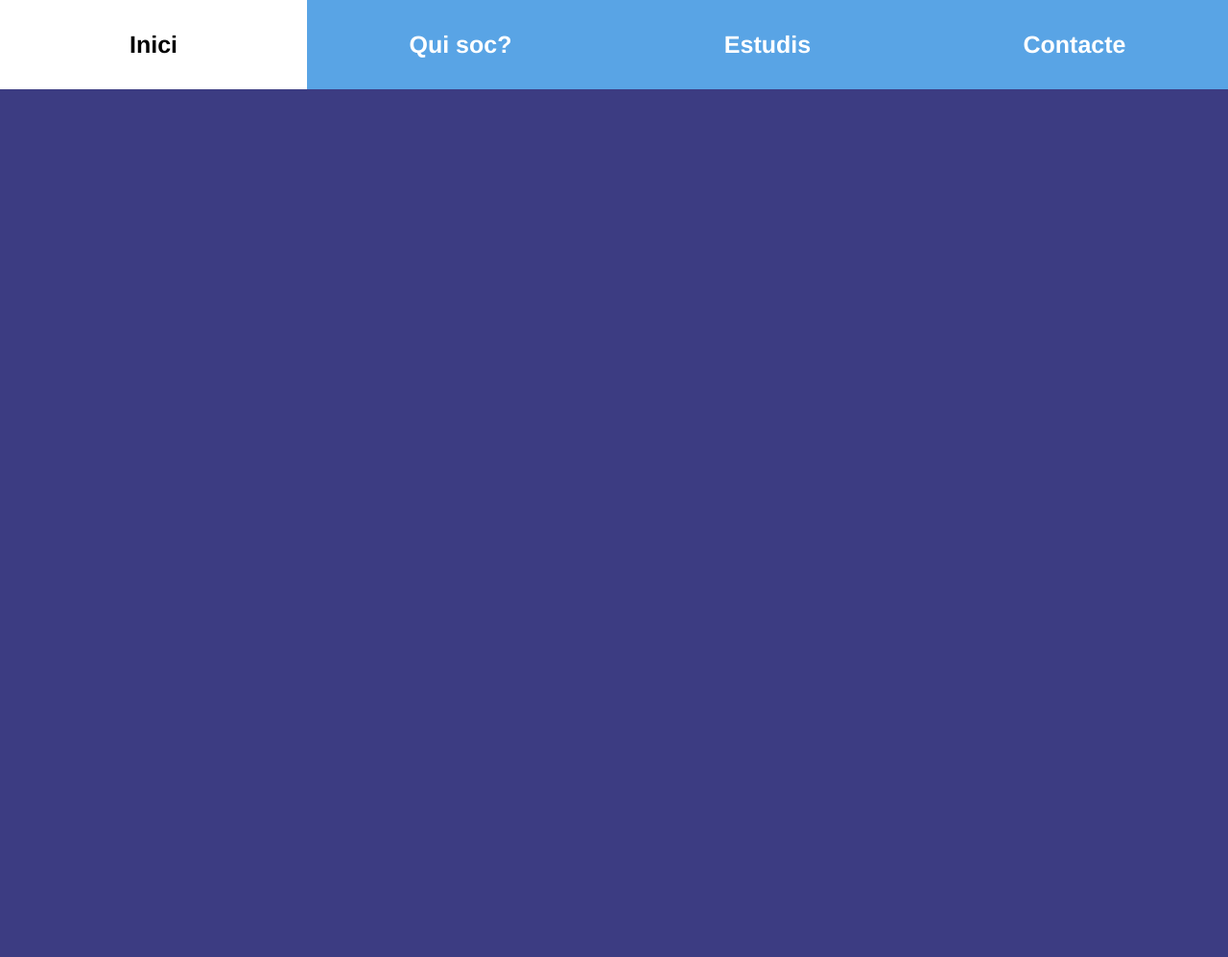
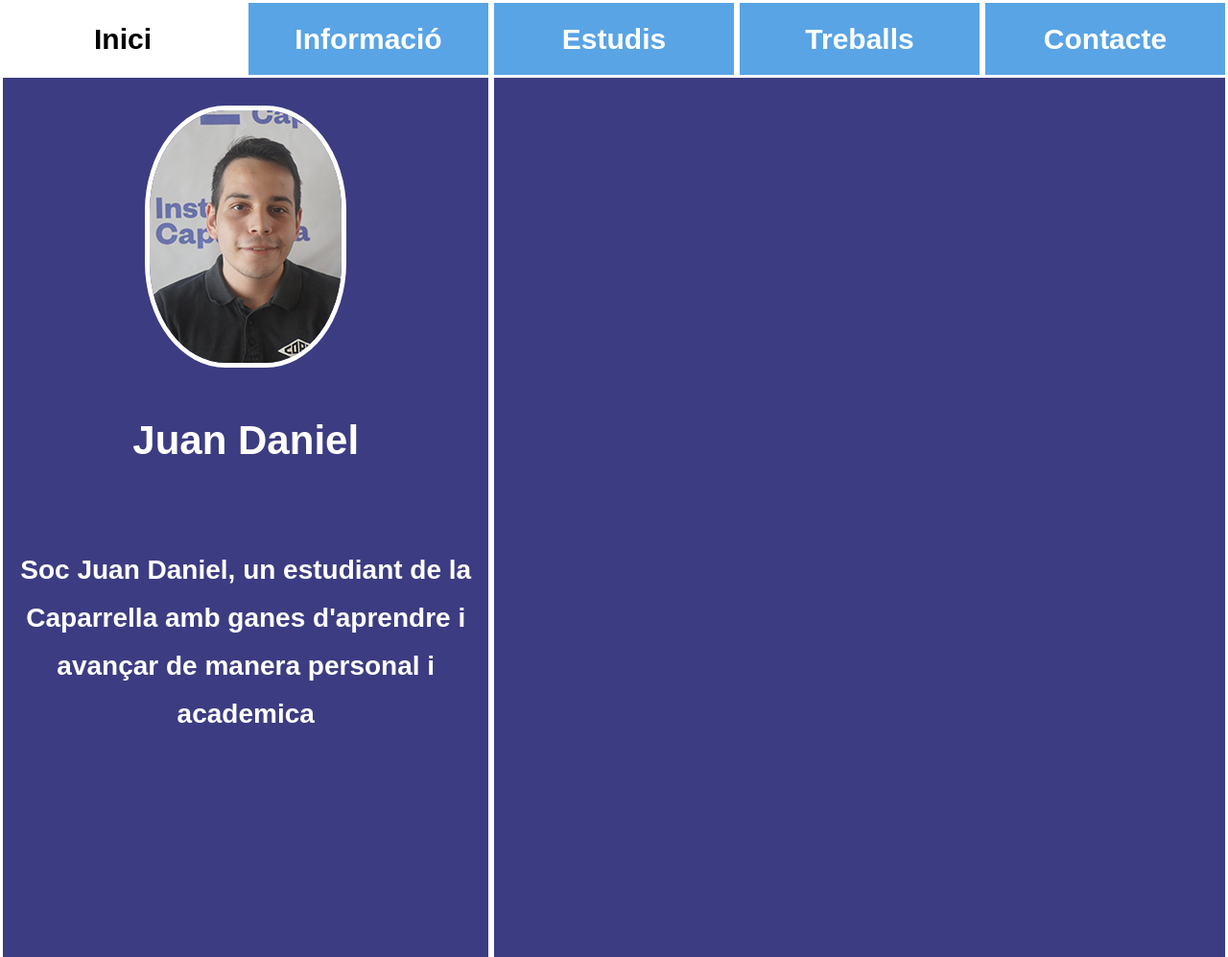
Before and after one commit to JDanielCaparrella/Test-html-Juan-Daniel, a plain HTML site: page index.html in a window 1280 px wide. Shown: the whole page at 96% size. Before the commit the page ends 800 px from the top, so only its background shows below. Drawn offline with Linux system fonts and the light colour scheme.

Commit message:
rework total

```diff
--- a/css/estils.css
+++ b/css/estils.css
@@ -8,36 +8,79 @@ body {
   font-weight: bold;
   font-family: Arial;
   }
-  ul {
-    list-style-type: none;
-    font-family: 'Franklin Gothic Medium';
-    margin: 0;
-    overflow: hidden;
-    padding: 0;
+
+ .flex-container1 {
+  display: flex;
+  width: 100%;
+  position: fixed;
 }
-  li {
-    float: left;
-    width: 25%;
-    background-color: rgb(89, 164, 229);
+ a {
+  text-decoration: none;
+  color: inherit;
+ }
+.active {
+  background-color: #2c334f;
+  color: white;
+  width: 100%;
+  text-align: center;
+  line-height: 75px;
+  font-size: 30px;
+  border-width: 3px;
+  border-color: white;
+  border-style: solid;
 }
 
-  li a {
-    display: block;
-    color: white;
-    text-align: center;
-    padding: 10%;
-    font-size: 25px;
-    text-decoration: none;
-  }
-
-  li a:hover {
-    background-color: rgb(136, 223, 243);
-  }
-
-  .active {
-    background-color:  rgb(109, 106, 153);
-  }
 .active:hover {
   background-color:  rgb(255, 255, 255);
   color: black;
 }
+.menu:hover {
+  background-color:  rgb(30, 33, 83);
+  color: rgb(255, 255, 255);
+}
+ .menu {
+  background-color: rgb(89, 164, 229);
+  color: rgb(255, 255, 255);
+  width: 100%;
+  text-align: center;
+  line-height: 75px;
+  font-size: 30px;
+  border-width: 3px;
+  border-color: white;
+  border-style: solid;
+}
+
+
+  .flex-container2 {
+    display: flex;
+    font-weight: bold;
+    font-family: Arial;
+    color: white;
+  }
+
+  .blocesquerra1{
+    width: 39.9%;
+    text-align: center;
+    line-height: 50px;
+    font-size: 28px;
+    font-weight: bold;
+    padding-bottom: 200px;
+    border-width: 3px;
+    border-color: white;
+    border-style: solid;
+
+  }
+  .foto {
+    margin-top: 7%;
+    border-radius: 40%;
+    border: 5px solid  white;
+  }
+  .blocdreta1 {
+    width: 60%;
+    text-align: center;
+    line-height: 100px;
+    font-size: 35px;
+    border-width: 3px;
+    border-color: white;
+    border-style: solid;
+  }
--- a/index.html
+++ b/index.html
@@ -6,16 +6,36 @@
     <title>Curriculum Juan Daniel</title>
     <meta name='viewport' content='width=device-width, initial-scale=1'>
     <link rel='stylesheet' href='css/estils.css'>
-    <script src='main.js'></script>
+    <script src='js/main.js'></script>
 </head>
 <body>
     <div class="header">
-        <ul>
-            <li><a class="active" href="index.html">Inici</a></li>
-            <li><a href="html/quisoc.html">Qui soc?</a></li>
-            <li><a href="html/estudis.html">Estudis</a></li>
-            <li><a href="html/contacte.html">Contacte</a></li>
-        </ul>
+      <nav>
+        <div class="flex-container1">
+          <div class="active"><a href="index.html">Inici</a></div>
+          <div class="menu"><a href="index.html">Informació</a></div>
+          <div class="menu"><a href="index.html">Estudis</a></div>
+          <div class="menu"><a href="index.html">Treballs</a></div>
+          <div class="menu"><a href="index.html">Contacte</a></div>
+        </div>
+      </nav>
+    </div>
+    <br>
+    <br>
+    <br>
+    <br>
+    <div class="flex-container2">
+      <div class="blocesquerra1">
+         <img class="foto" src="img/foto.png">
+        <p>
+          <h2>Juan Daniel</h2>
+          <br>
+          Soc Juan Daniel, un estudiant de la Caparrella amb ganes d'aprendre i avançar de manera personal i academica
+        </p>
+      </div>
+      <div class="blocdreta1"><p>
+
+        </p></div>
     </div>
 </body>
 </html>
```
Also changed, not shown: img/foto.png (added). Lines whose indentation alone changed are shown as unchanged.
